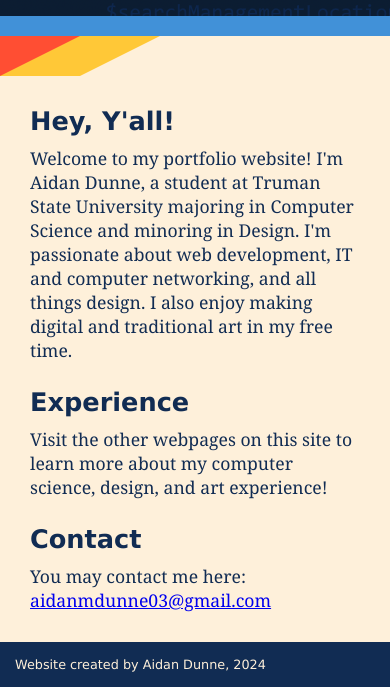
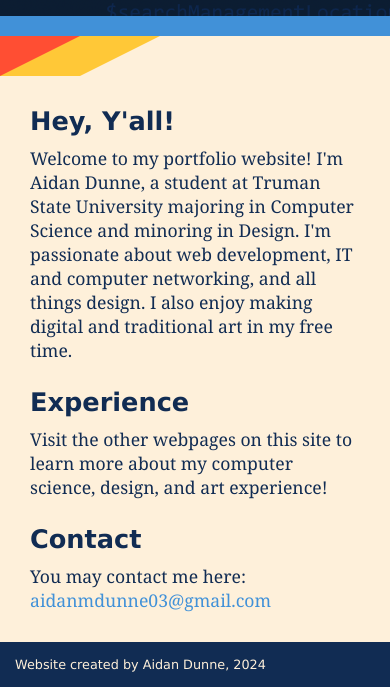
Before and after one commit to aidan-dunne/portfolioWebsite, a plain HTML site: page index.html in a window 390 px wide. Shown: the part 159-846 px from the top of the page. Drawn offline with Linux system fonts and the light colour scheme.

Commit message:
Mobile stylesheet paragraph link fix

```diff
--- a/stylesheets/mobileStyles.css
+++ b/stylesheets/mobileStyles.css
@@ -115,6 +115,15 @@ nav a:hover {
 
 nav a.currentPage {
 	color: #fef0da;
+}
+
+p a{
+	color: #4191d8;
+	text-decoration: none;
+}
+
+p a:hover{
+	color: #ff4e33;
 }
 
 /******************************************************************************
```
Also changed, not shown: images/bskylogo-02.svg (deleted).
